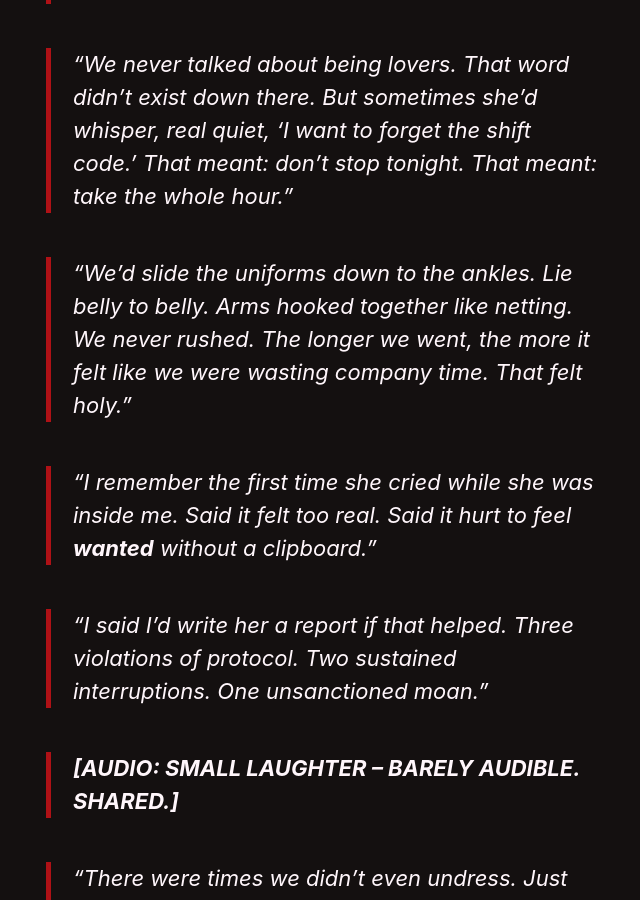
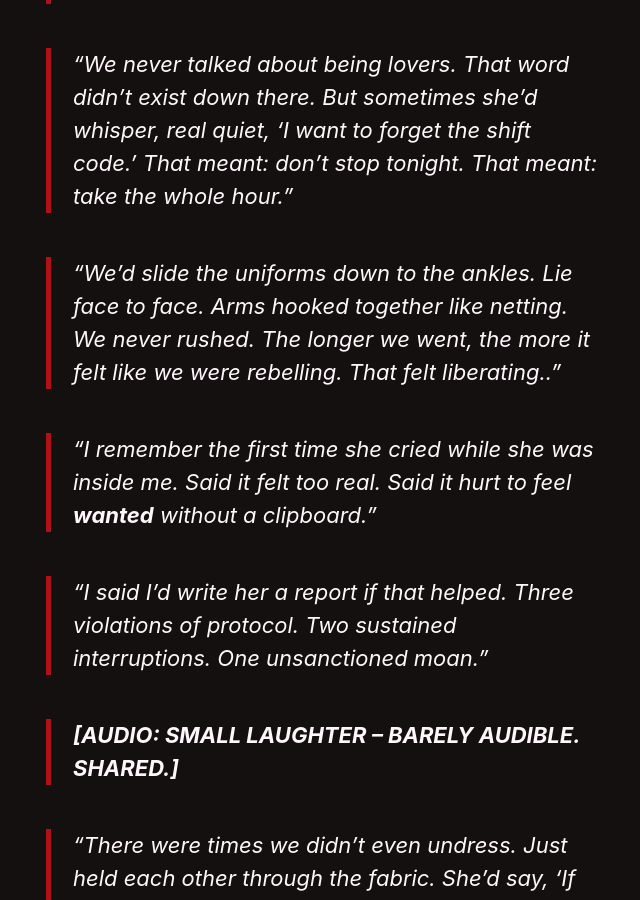
Before and after one commit to kyrie-edelweiss/edelweiss-archive, a Jekyll site: the page built from _pages/the-red-king.md, in a window 1280 px wide and 900 px high, scrolled down 46039 px. Shown: the whole window, without its empty margins (316-956 px from the left). Built offline with Jekyll 4.4.1, drawn with Linux system fonts in a browser that asks for light colours; cached includes are drawn as plain includes; our own code applies the rules of GitHub Pages for plain Markdown files.

Commit message:
Update the-red-king.md

```diff
--- a/_pages/the-red-king.md
+++ b/_pages/the-red-king.md
@@ -874,7 +874,7 @@ This could not be kept up any longer.
 
 > *“We never talked about being lovers. That word didn’t exist down there. But sometimes she’d whisper, real quiet, ‘I want to forget the shift code.’ That meant: don’t stop tonight. That meant: take the whole hour.”*
 
-> *“We’d slide the uniforms down to the ankles. Lie belly to belly. Arms hooked together like netting. We never rushed. The longer we went, the more it felt like we were wasting company time. That felt holy.”*
+> *“We’d slide the uniforms down to the ankles. Lie face to face. Arms hooked together like netting. We never rushed. The longer we went, the more it felt like we were rebelling. That felt liberating..”*
 
 > _“I remember the first time she cried while she was inside me. Said it felt too real. Said it hurt to feel **wanted** without a clipboard.”_
 
```
